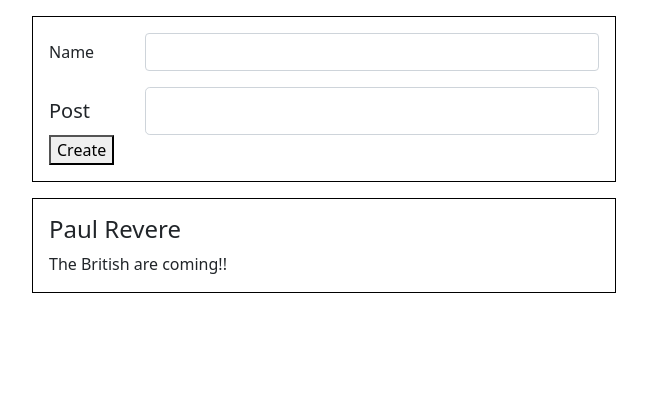
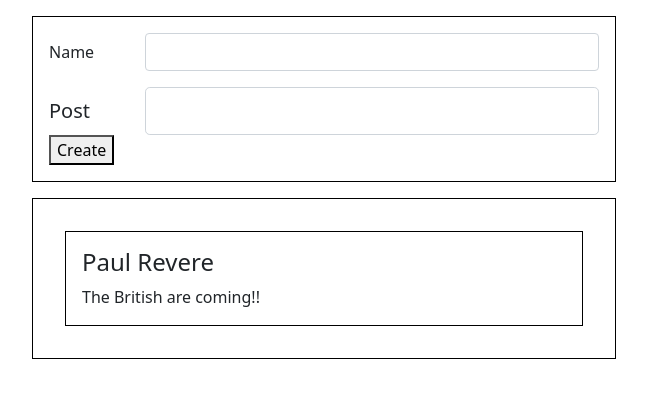
Before and after one commit to joecoxstrong/SocialFeed, a React (Create React App) app: page / in a window 1280 px wide. Shown: the top 398 px of the page, without its empty margins (316-963 px from the left). Built offline with nearby package versions, Linux system fonts and the light colour scheme.

Commit message:
Added boxes to DisplayPosts so that each post will fall inside of its own box to separate it from other posts

```diff
--- a/src/Components/DisplayPosts/DisplayPosts.jsx
+++ b/src/Components/DisplayPosts/DisplayPosts.jsx
@@ -5,11 +5,12 @@ const DisplayPosts = (props) => {
 
 
 
-                <div class="media-body">
+                <div class="media-body" >
                     {props.parentEntries.map((entry)=>{
                         return (
+                            <div className="border-box">
                     <><h4 class="media-heading">{entry.name}</h4><div>{entry.post}</div></>
-
+                            </div>
                 // <tr>
                 //     <td>{entry.name}</td>
                 //     <td>{entry.post}</td>
```
